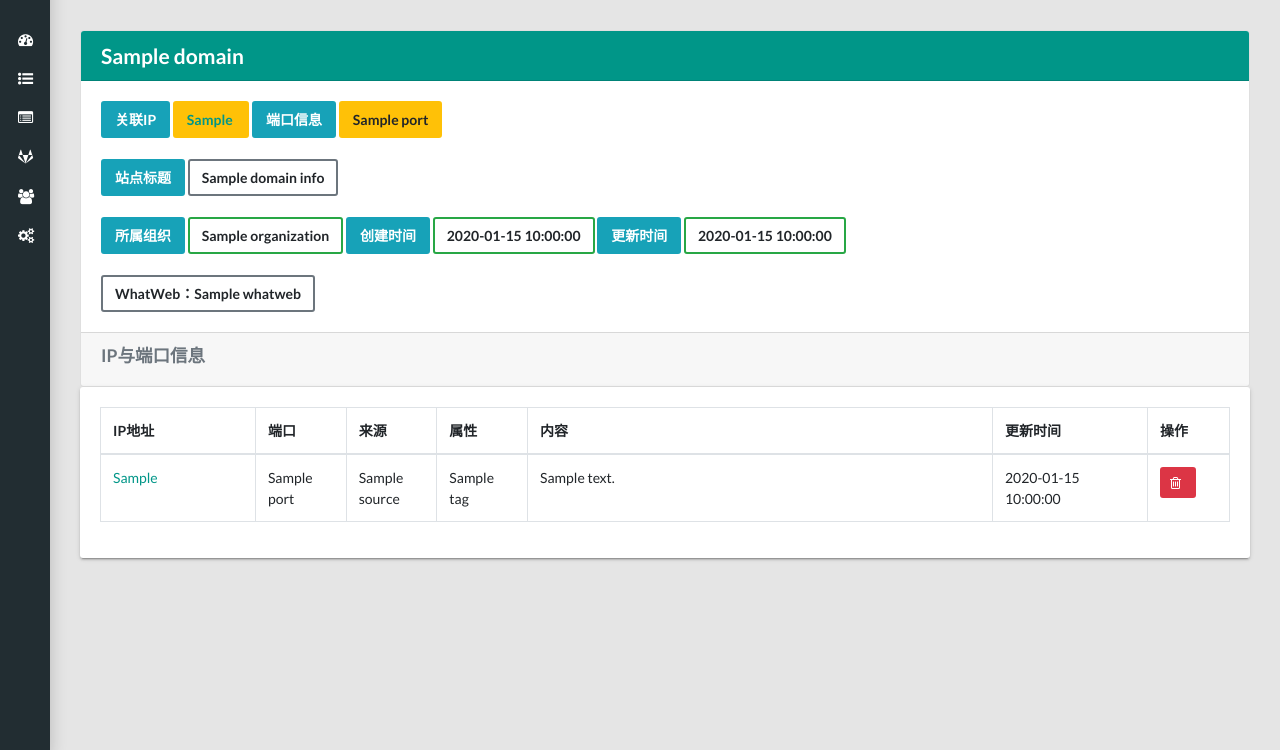
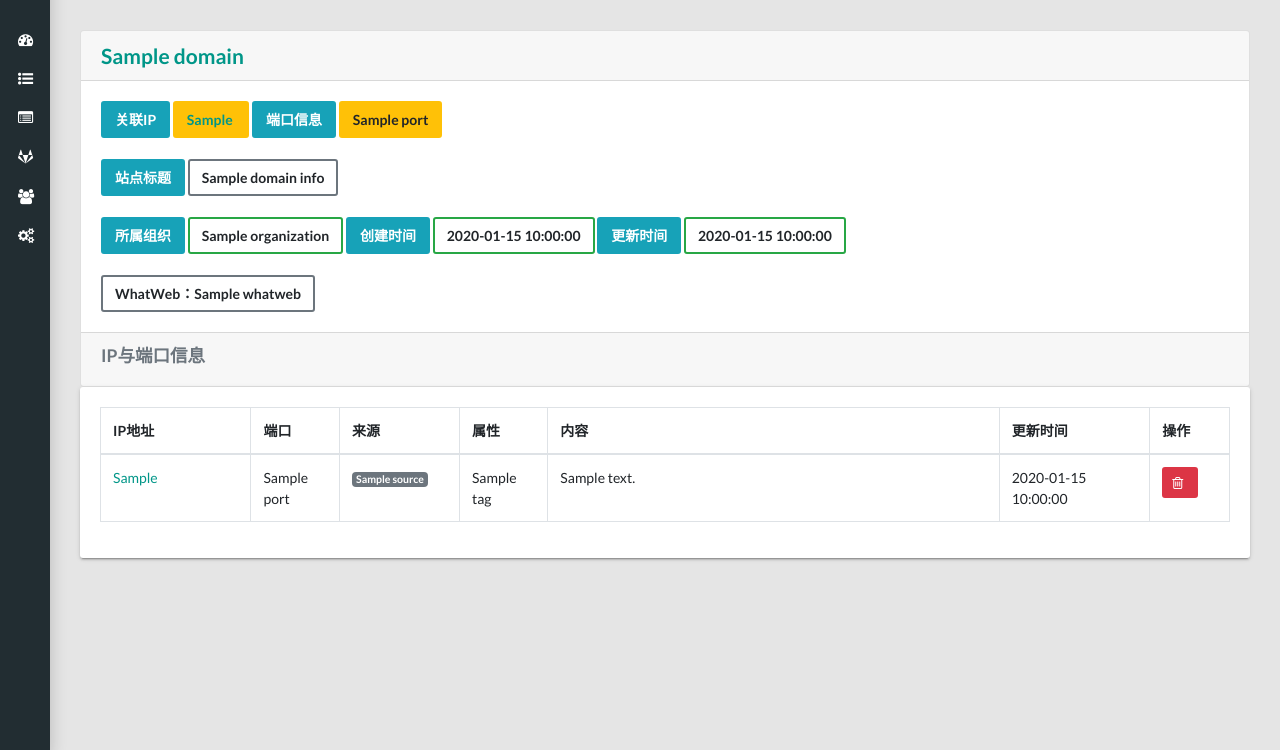
Before and after one commit to harrychang1985/nemo, a Flask app: template nemo/web/templates/domain-info.html in a window 1280 px wide. Shown: the part 50-800 px from the top of the page. Run offline with Flask 2, Linux system fonts and the light colour scheme; the template is opened without the code that fills it: most values are stand-ins (such as "Sample title", 1, 10 or a date in 2020); some libraries are stand-ins or nearby versions.

Commit message:
update domain and ip information page

```diff
--- a/nemo/web/templates/domain-info.html
+++ b/nemo/web/templates/domain-info.html
@@ -9,8 +9,8 @@
         <div class="col-md-12">
             <div class="bs-component">
                 <div class="card">
-                    <h4 class="card-header  bg-primary">
-                        <a class="text-white" href="http://{{ domain_info['domain'] }}" target="_blank">{{ domain_info['domain'] }}</a>
+                    <h4 class="card-header">
+                        <a href="http://{{ domain_info['domain'] }}" target="_blank">{{ domain_info['domain'] }}</a>
                     </h4>
                     <div class="card-body">
                         <span class="btn btn-info">关联IP</span></b>
@@ -79,7 +79,15 @@
                                 {% endif %}
                             </td>
                             <td>{{ row['port'] }}</td>
-                            <td>{{ row['source'] }}</td>
+                            <td>
+                                {% if row['source']=='portscan' %}
+                                <span class="badge badge-warning"> {{ row['source'] }}</span>
+                                {% elif row['source'] == 'fofa' %}
+                                <span class="badge badge-success"> {{ row['source'] }}</span>
+                                {% else %}
+                                <span class="badge badge-secondary"> {{ row['source'] }}</span>
+                                {% endif %}
+                            </td>
                             <td>{{ row['tag'] }}</td>
                             <td>
                                 <div style="width:100%;white-space:normal;word-wrap:break-word;word-break:break-all;">
```
Also changed, not shown: nemo/web/templates/ip-info.html (+11 -3 lines).
